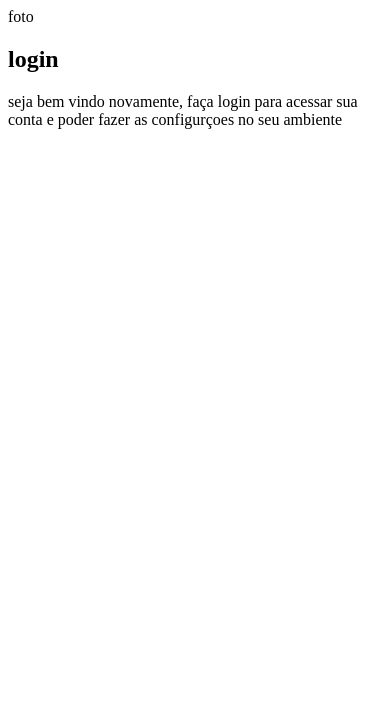
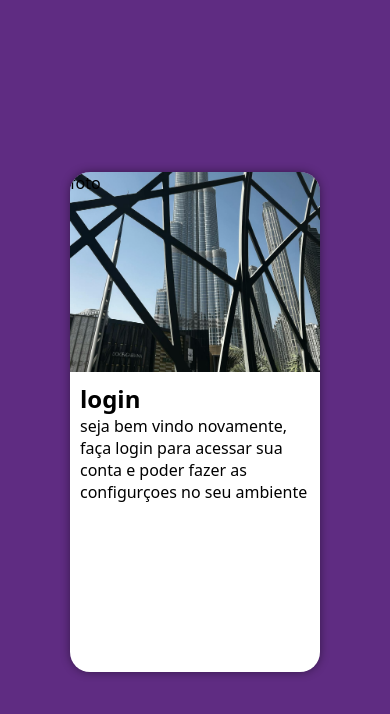
Before and after one commit to kaykyaabreu/projeto_login, a plain HTML site: page index.html in a window 390 px wide. Drawn offline with Linux system fonts and the light colour scheme.

Commit message:
Versão mobile first da tela de login

```diff
--- a/estilos/style.css
+++ b/estilos/style.css
@@ -4,3 +4,51 @@
     verde #49a09d
     lilas #5f2c82
 */
+
+*{
+    font-family: system-ui, -apple-system, BlinkMacSystemFont, 'Segoe UI', Roboto, Oxygen, Ubuntu, Cantarell, 'Open Sans', 'Helvetica Neue', sans-serif;
+    padding: 0px;
+    margin: 0px;
+    box-sizing: border-box;
+}
+
+body, html{
+    background-color: #5f2c82;
+    height: 100vh;
+    width: 100vw;
+}
+
+main{
+    height: 100vh;
+    width: 100vw;
+    position: relative;
+}
+
+section#login{
+    position: absolute;
+    top: 50%;
+    left: 50%;
+    transform: translate(-50%, -50%);
+
+    background-color: white;
+    width: 250px;
+    height: 500px;
+    border-radius: 20px;
+
+    overflow: hidden;
+    box-shadow: 0px 0px 10px rgba(0, 0, 0, 0.432);
+}
+
+section#login > div#imagem{
+    background: #5f2c82 url(../imagens/pexels-kaushik21-25304504.jpg) no-repeat;
+    height: 200px;
+    background-size: cover;
+    background-position: left bottom;
+    display: block;
+}
+
+section#login > div#formulario{
+    padding: 10px;
+    display: block;
+
+}
```
